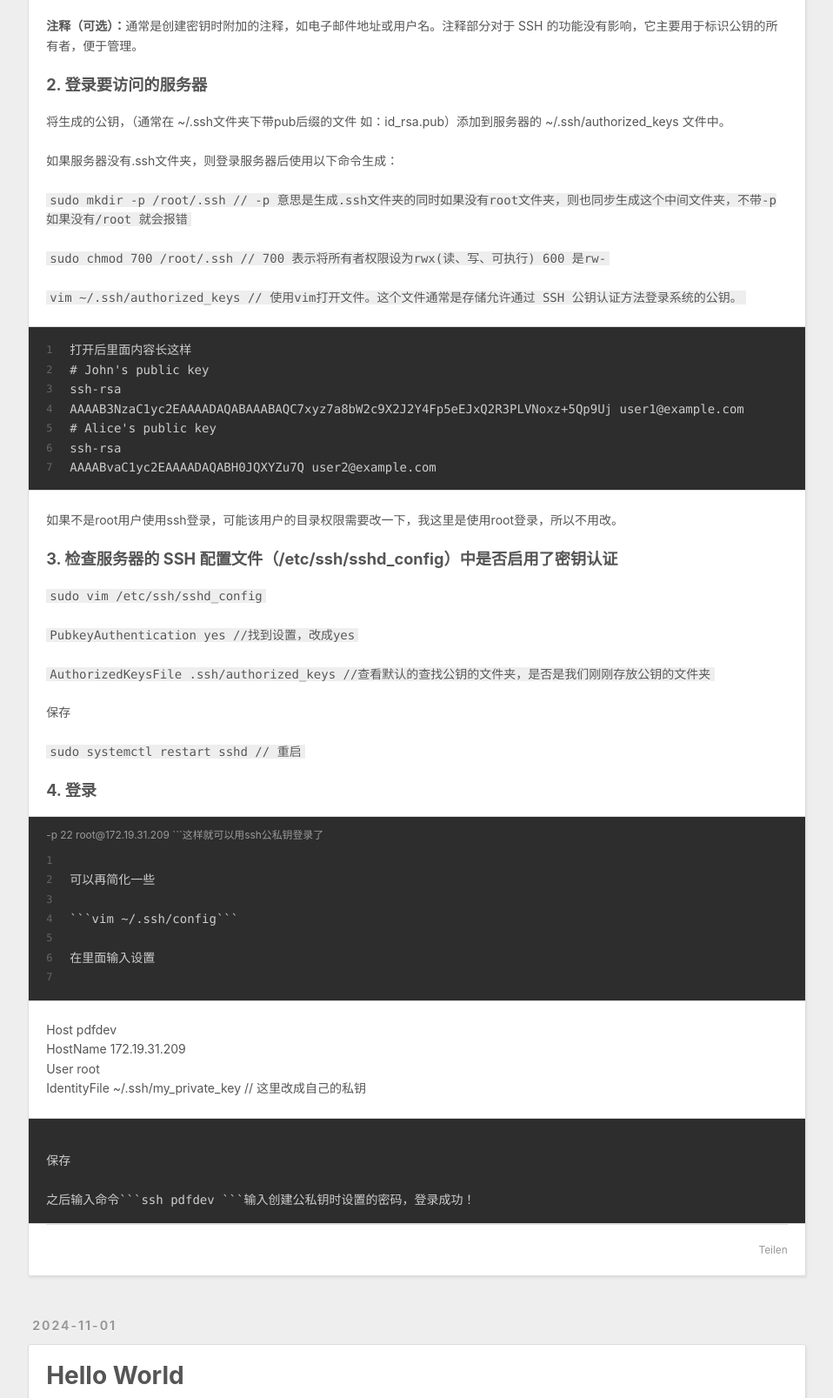
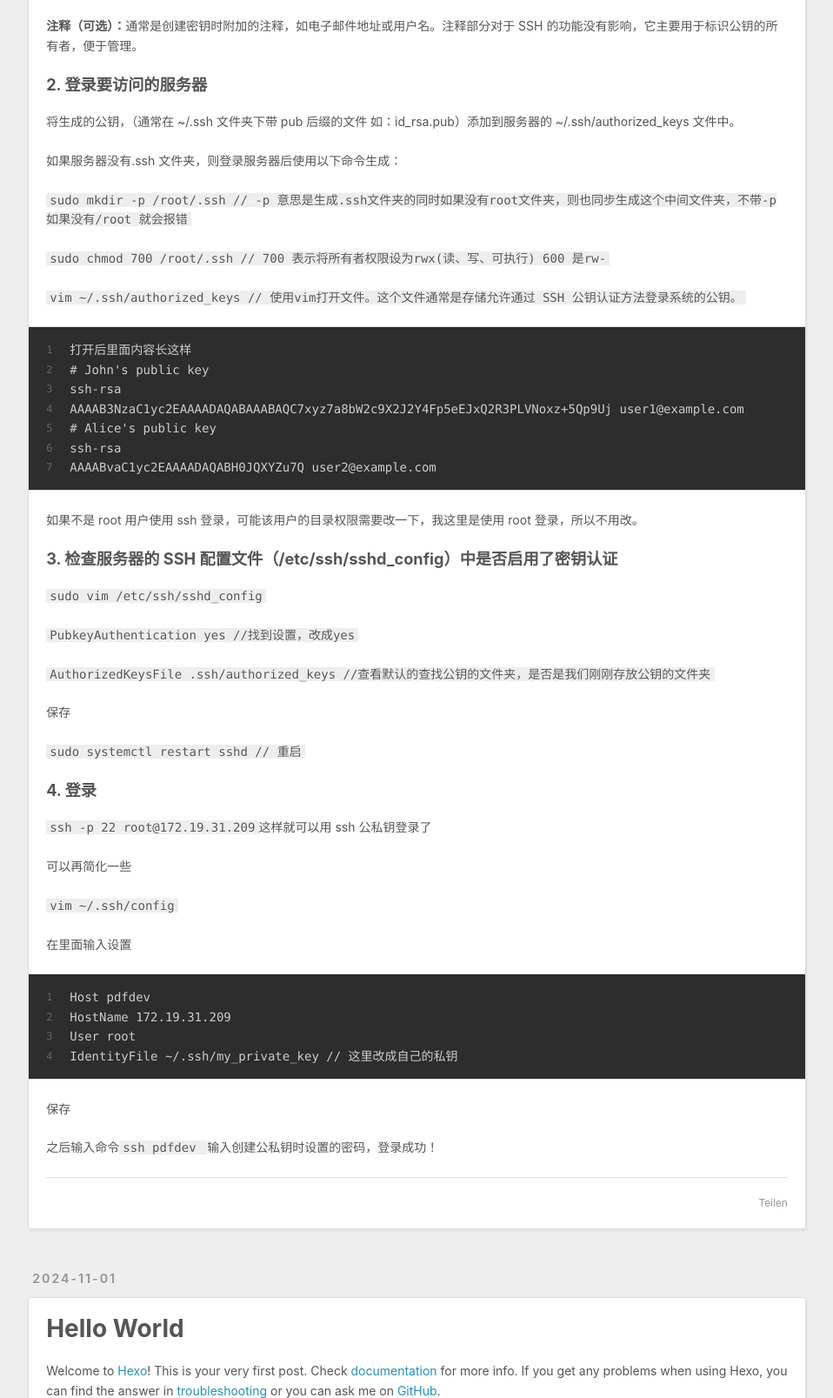
Before and after one commit to wangsansi/wangsansi.github.io, a plain HTML site: page index.html in a window 1280 px wide. Shown: the part 908-2515 px from the top of the page at 87% size, without its empty margins (8-966 px from the left). Drawn offline with Linux system fonts and the light colour scheme.

Commit message:
Site updated: 2024-11-03 11:46:55

````diff
--- a/index.html
+++ b/index.html
@@ -93,7 +93,7 @@
 
         <p>登录服务器的过程太繁琐，简化一下</p>
 <h3 id="1-打开文件夹"><a href="#1-打开文件夹" class="headerlink" title="1. 打开文件夹"></a>1. 打开文件夹</h3><p><code>cd ~/.ssh</code></p>
-<p>查看里面有已经生成的公私钥，带pub后缀的是公钥，不带的是私钥</p>
+<p>查看里面有已经生成的公私钥，带 pub 后缀的是公钥，不带的是私钥</p>
 <p><img src="/../_assets/image1.jpg" alt="3e660fc9fd5df7fced4cc8249e01b8cd"></p>
 <p>如果没有，使用命令 <code>ssh-keygen</code> 生成。</p>
 <p>一个公钥长这样 <code>ssh-rsa AAAAB3NzaC1yc2EAAAADAQABAAABAQC7xyz... user1@example.com</code></p>
@@ -101,31 +101,32 @@
 <p><strong>密钥类型：</strong>如 ssh-rsa、ssh-dss、ecdsa-sha2-nistp256、ssh-ed25519 等，这表明了公钥使用的加密算法。</p>
 <p><strong>密钥数据：</strong>一串经过 Base64 编码的数据，这是公钥的主体部分。</p>
 <p><strong>注释（可选）：</strong>通常是创建密钥时附加的注释，如电子邮件地址或用户名。注释部分对于 SSH 的功能没有影响，它主要用于标识公钥的所有者，便于管理。</p>
-<h3 id="2-登录要访问的服务器"><a href="#2-登录要访问的服务器" class="headerlink" title="2. 登录要访问的服务器"></a>2. 登录要访问的服务器</h3><p>将生成的公钥，（通常在 ~&#x2F;.ssh文件夹下带pub后缀的文件 如：id_rsa.pub）添加到服务器的 ~&#x2F;.ssh&#x2F;authorized_keys 文件中。</p>
-<p>如果服务器没有.ssh文件夹，则登录服务器后使用以下命令生成：</p>
+<h3 id="2-登录要访问的服务器"><a href="#2-登录要访问的服务器" class="headerlink" title="2. 登录要访问的服务器"></a>2. 登录要访问的服务器</h3><p>将生成的公钥，（通常在 ~&#x2F;.ssh 文件夹下带 pub 后缀的文件 如：id_rsa.pub）添加到服务器的 ~&#x2F;.ssh&#x2F;authorized_keys 文件中。</p>
+<p>如果服务器没有.ssh 文件夹，则登录服务器后使用以下命令生成：</p>
 <p><code>sudo mkdir -p /root/.ssh       // -p 意思是生成.ssh文件夹的同时如果没有root文件夹，则也同步生成这个中间文件夹，不带-p如果没有/root 就会报错</code></p>
 <p><code>sudo chmod 700 /root/.ssh  // 700 表示将所有者权限设为rwx(读、写、可执行) 600 是rw-</code></p>
 <p><code>vim ~/.ssh/authorized_keys // 使用vim打开文件。这个文件通常是存储允许通过 SSH 公钥认证方法登录系统的公钥。</code></p>
-<figure class="highlight plaintext"><table><tr><td class="gutter"><pre><span class="line">1</span><br><span class="line">2</span><br><span class="line">3</span><br><span class="line">4</span><br><span class="line">5</span><br><span class="line">6</span><br><span class="line">7</span><br></pre></td><td class="code"><pre><span class="line">打开后里面内容长这样</span><br><span class="line"># John&#x27;s public key</span><br><span class="line">ssh-rsa  </span><br><span class="line">AAAAB3NzaC1yc2EAAAADAQABAAABAQC7xyz7a8bW2c9X2J2Y4Fp5eEJxQ2R3PLVNoxz+5Qp9Uj user1@example.com</span><br><span class="line"># Alice&#x27;s public key</span><br><span class="line">ssh-rsa </span><br><span class="line">AAAABvaC1yc2EAAAADAQABH0JQXYZu7Q user2@example.com</span><br></pre></td></tr></table></figure>
+<figure class="highlight plaintext"><table><tr><td class="gutter"><pre><span class="line">1</span><br><span class="line">2</span><br><span class="line">3</span><br><span class="line">4</span><br><span class="line">5</span><br><span class="line">6</span><br><span class="line">7</span><br></pre></td><td class="code"><pre><span class="line">打开后里面内容长这样</span><br><span class="line"># John&#x27;s public key</span><br><span class="line">ssh-rsa</span><br><span class="line">AAAAB3NzaC1yc2EAAAADAQABAAABAQC7xyz7a8bW2c9X2J2Y4Fp5eEJxQ2R3PLVNoxz+5Qp9Uj user1@example.com</span><br><span class="line"># Alice&#x27;s public key</span><br><span class="line">ssh-rsa</span><br><span class="line">AAAABvaC1yc2EAAAADAQABH0JQXYZu7Q user2@example.com</span><br></pre></td></tr></table></figure>
 
-<p>如果不是root用户使用ssh登录，可能该用户的目录权限需要改一下，我这里是使用root登录，所以不用改。</p>
+<p>如果不是 root 用户使用 ssh 登录，可能该用户的目录权限需要改一下，我这里是使用 root 登录，所以不用改。</p>
 <h3 id="3-检查服务器的-SSH-配置文件（-etc-ssh-sshd-config）中是否启用了密钥认证"><a href="#3-检查服务器的-SSH-配置文件（-etc-ssh-sshd-config）中是否启用了密钥认证" class="headerlink" title="3. 检查服务器的 SSH 配置文件（&#x2F;etc&#x2F;ssh&#x2F;sshd_config）中是否启用了密钥认证"></a>3. 检查服务器的 SSH 配置文件（&#x2F;etc&#x2F;ssh&#x2F;sshd_config）中是否启用了密钥认证</h3><p><code>sudo vim /etc/ssh/sshd_config</code></p>
 <p><code>PubkeyAuthentication yes //找到设置，改成yes</code></p>
-<p><code>AuthorizedKeysFile .ssh/authorized_keys //查看默认的查找公钥的文件夹，是否是我们刚刚存放公钥的文件夹</code> </p>
+<p><code>AuthorizedKeysFile .ssh/authorized_keys //查看默认的查找公钥的文件夹，是否是我们刚刚存放公钥的文件夹</code></p>
 <p>保存</p>
 <p><code>sudo systemctl restart sshd // 重启 </code></p>
-<h3 id="4-登录"><a href="#4-登录" class="headerlink" title="4. 登录"></a>4. 登录</h3><figure class="highlight plaintext"><figcaption><span>-p 22 root@172.19.31.209 ```这样就可以用ssh公私钥登录了</span></figcaption><table><tr><td class="gutter"><pre><span class="line">1</span><br><span class="line">2</span><br><span class="line">3</span><br><span class="line">4</span><br><span class="line">5</span><br><span class="line">6</span><br><span class="line">7</span><br></pre></td><td class="code"><pre><span class="line"></span><br><span class="line">可以再简化一些</span><br><span class="line"></span><br><span class="line">```vim ~/.ssh/config```</span><br><span class="line"></span><br><span class="line">在里面输入设置</span><br><span class="line"></span><br></pre></td></tr></table></figure>
-<p>Host pdfdev<br>HostName 172.19.31.209<br>User root<br>IdentityFile ~&#x2F;.ssh&#x2F;my_private_key &#x2F;&#x2F; 这里改成自己的私钥</p>
-<pre><code>
-保存
+<h3 id="4-登录"><a href="#4-登录" class="headerlink" title="4. 登录"></a>4. 登录</h3><p><code>ssh -p 22 root@172.19.31.209</code>这样就可以用 ssh 公私钥登录了</p>
+<p>可以再简化一些</p>
+<p><code>vim ~/.ssh/config</code></p>
+<p>在里面输入设置</p>
+<figure class="highlight plaintext"><table><tr><td class="gutter"><pre><span class="line">1</span><br><span class="line">2</span><br><span class="line">3</span><br><span class="line">4</span><br></pre></td><td class="code"><pre><span class="line">Host pdfdev</span><br><span class="line">HostName 172.19.31.209</span><br><span class="line">User root</span><br><span class="line">IdentityFile ~/.ssh/my_private_key // 这里改成自己的私钥</span><br></pre></td></tr></table></figure>
 
-之后输入命令```ssh pdfdev ```输入创建公私钥时设置的密码，登录成功！
-</code></pre>
+<p>保存</p>
+<p>之后输入命令<code>ssh pdfdev </code>输入创建公私钥时设置的密码，登录成功！</p>
 
 
     </div>
     <footer class="article-footer">
-      <a data-url="http://example.com/2024/11/01/%E9%80%9A%E8%BF%87ssh%E5%85%AC%E7%A7%81%E9%92%A5%E7%99%BB%E5%BD%95%E6%9C%8D%E5%8A%A1%E5%99%A8/" data-id="cm311qli6000194smfwfj7z7r" data-title="通过ssh公私钥登录服务器" class="article-share-link"><span class="fa fa-share">Teilen</span></a>
+      <a data-url="http://example.com/2024/11/01/%E9%80%9A%E8%BF%87ssh%E5%85%AC%E7%A7%81%E9%92%A5%E7%99%BB%E5%BD%95%E6%9C%8D%E5%8A%A1%E5%99%A8/" data-id="cm311vzkc0000cmsmdpjp7lm8" data-title="通过ssh公私钥登录服务器" class="article-share-link"><span class="fa fa-share">Teilen</span></a>
 
 
 
@@ -176,7 +177,7 @@
 
     </div>
     <footer class="article-footer">
-      <a data-url="http://example.com/2024/11/01/hello-world/" data-id="cm311qli0000094sm0mm030lr" data-title="Hello World" class="article-share-link"><span class="fa fa-share">Teilen</span></a>
+      <a data-url="http://example.com/2024/11/01/hello-world/" data-id="cm311vzkh0001cmsmdp9i0j65" data-title="Hello World" class="article-share-link"><span class="fa fa-share">Teilen</span></a>
 
 
 
````
Also changed, not shown: 2024/11/01/hello-world/index.html (+1 -1 lines), 2024/11/01/通过ssh公私钥登录服务器/index.html (+17 -16 lines).
